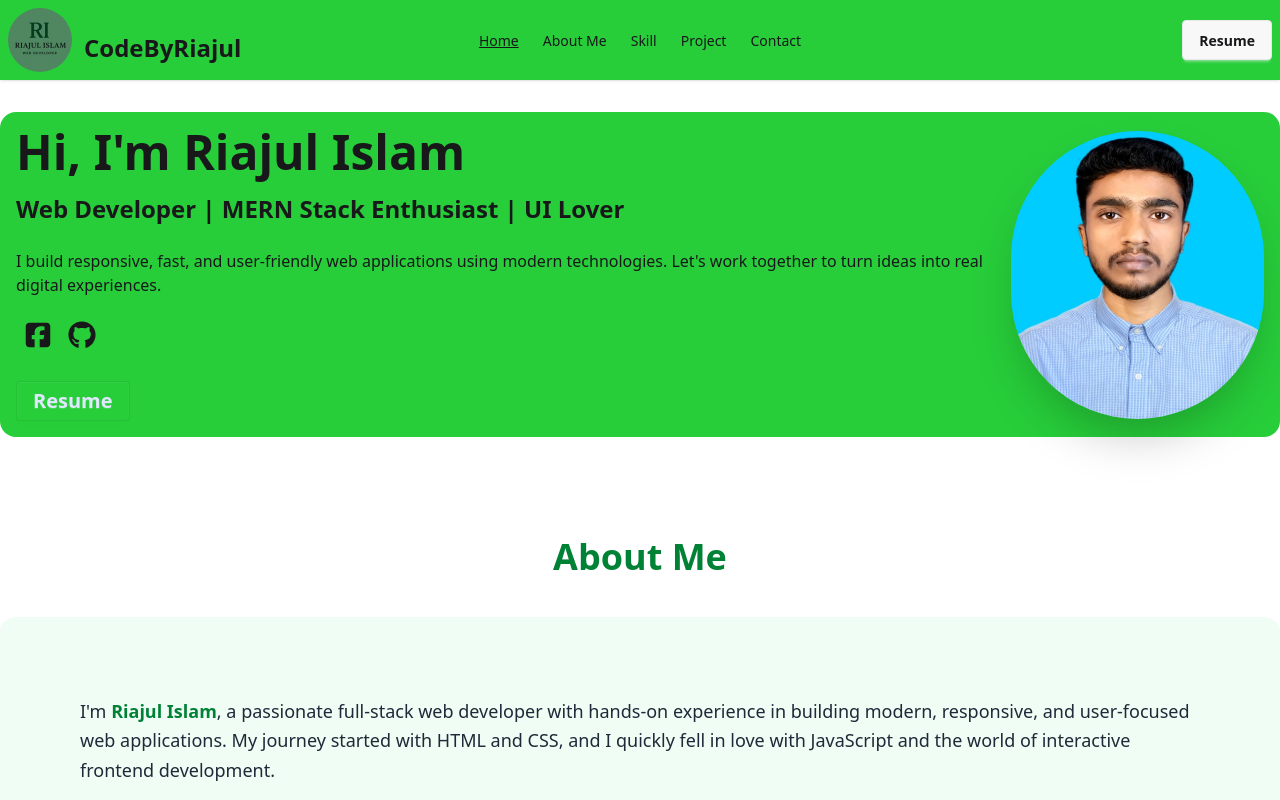
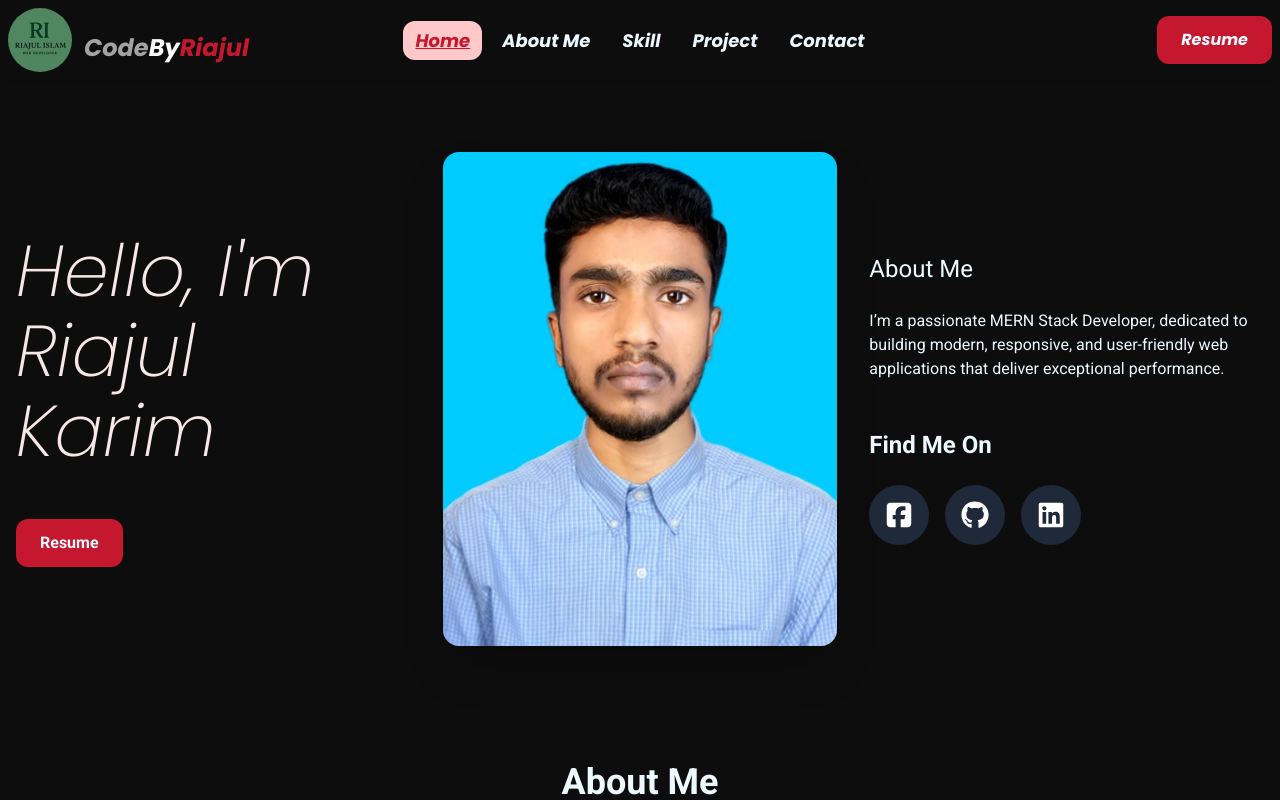
Before and after one commit to rjriajul1/personal-portfilo, a React (Vite) app: page / in a window 1280 px wide. Shown: the top 800 px of the page. Built offline with nearby package versions, Linux system fonts and the light colour scheme.

Commit message:
update banner section

```diff
--- a/index.html
+++ b/index.html
@@ -1,12 +1,12 @@
 <!doctype html>
-<html lang="en" data-theme="light">
+<html lang="en" data-theme="dark">
   <head>
     <meta charset="UTF-8" />
     <link rel="icon" type="image/svg+xml" href="/logo.png" />
     <meta name="viewport" content="width=device-width, initial-scale=1.0" />
     <title>Riajul Karim</title>
   </head>
-  <body>
+  <body class="body-font bg-[#0D0D0D]">
     <div id="root"></div>
     <script type="module" src="/src/main.jsx"></script>
   </body>
--- a/package.json
+++ b/package.json
@@ -15,6 +15,7 @@
     "aos": "^2.3.4",
     "daisyui": "^5.0.43",
     "emailjs-com": "^3.2.0",
+    "motion": "^12.23.6",
     "react": "^19.1.0",
     "react-dom": "^19.1.0",
     "react-fast-marquee": "^1.6.5",
@@ -22,6 +23,7 @@
     "react-modal": "^3.16.3",
     "react-responsive-carousel": "^3.2.23",
     "react-router": "^7.6.3",
+    "react-simple-typewriter": "^5.0.1",
     "tailwindcss": "^4.1.11"
   },
   "devDependencies": {
--- a/src/index.css
+++ b/src/index.css
@@ -1,17 +1,33 @@
+@import url('https://fonts.googleapis.com/css2?family=Poppins:ital,wght@0,100;0,200;0,300;0,400;0,500;0,600;0,700;0,800;0,900;1,100;1,200;1,300;1,400;1,500;1,600;1,700;1,800;1,900&family=Roboto:ital,wght@0,100..900;1,100..900&display=swap');
+
 @import "tailwindcss";
 @plugin "daisyui";
 
 
 
 @plugin "daisyui/theme" {
-  name: "light";
+  name: "dark";
   default: true;
-  --color-primary: #27ce3a;
-  --color-secondary: #82dff0;
-  --color-secondary: ##7c87cf;
+  --color-primary: #C5172E;
 
 }
 
 html {
   scroll-behavior: smooth;
 }
+
+
+
+.body-font {
+  font-family: "Roboto", sans-serif;
+  font-optical-sizing: auto;
+  font-style: normal;
+  font-variation-settings:
+    "wdth" 100;
+}
+
+.heading-font{
+  font-family: "Poppins", sans-serif;
+  font-weight: 200;
+  font-style: italic;
+}
--- a/src/pages/home/aboutMe/AboutMe.jsx
+++ b/src/pages/home/aboutMe/AboutMe.jsx
@@ -2,13 +2,13 @@ import React from "react";
 // import "aos/dist/aos.css";
 const AboutMe = () => {
   return (
-    <section className="bg-white py-25" id="about">
+    <section className=" py-25" id="about">
       <div className="">
-        <h2 className="text-4xl font-bold text-center text-green-700 mb-10">
+        <h2 className="text-4xl font-bold text-center  mb-10">
           About Me
         </h2>
-        <div className="max-w-[1600px] mx-auto bg-green-50 rounded-2xl shadow-md">
-          <div className="  p-8 md:px-15 lg:p-20 space-y-4 text-gray-800 text-lg leading-relaxed">
+        <div className="max-w-[1600px] mx-auto  rounded-2xl shadow-md">
+          <div className="  p-8 md:px-15 lg:p-20 space-y-4 text-lg leading-relaxed">
             <p>
               I'm{" "}
               <span className="font-semibold text-green-700">Riajul Islam</span>
--- a/src/pages/home/hero/Hero.jsx
+++ b/src/pages/home/hero/Hero.jsx
@@ -1,50 +1,94 @@
 import React from "react";
 import profile from "../../../assets/profile.jpg";
 import { Link } from "react-router";
-import { FaGithub } from "react-icons/fa";
+import { FaGithub, FaLinkedin } from "react-icons/fa";
 import { FaSquareFacebook } from "react-icons/fa6";
 import "aos/dist/aos.css";
+import { motion } from "motion/react";
+import Button from "../../shared/Button";
+import { Typewriter } from "react-simple-typewriter";
 const Hero = () => {
   return (
-    <div className="hero rounded-2xl max-w-[1600px] mt-8 mx-auto bg-primary">
-      <div className="hero-content flex-col lg:flex-row-reverse">
-        <img
+    <div className="hero rounded-2xl max-w-[1600px] mt-14 mx-auto ">
+      <div className="flex p-4 flex-col lg:flex-row lg:items-center ">
+        {/* introduction */}
+        <motion.div
+          initial={{ scale: 0 }}
+          animate={{ x: [0, 120, 0], scale: 1 }}
+          transition={{ duration: 2 }}
+          className="flex-1 order-2 lg:order-1 mr-8 mt-10 lg:mt-0"
+        >
+          <motion.h1
+            animate={{ color: ["#C5172E", "#FFFCFB"] }}
+            transition={{ duration: 5, delay: 3, repeat: Infinity }}
+            className="text-7xl heading-font font-bold leading-20"
+          >
+            {" "}
+            Hello, I'm Riajul Karim
+          </motion.h1>
+          <div className="mt-12">
+            <Button />
+          </div>
+        </motion.div>
+
+        {/* photo */}
+        <div className="order-1 lg:order-2 flex-1 duration-5000 p-10 lg:p-0">
+          <motion.img
+            initial={{ scale: 0 }}
+            animate={{ scale: 1 }}
+            transition={{ duration: 2 }}
             src={profile}
-          className=" w-52 h-52 md:w-72 md:h-72  rounded-full shadow-2xl"
+            className=" w-full rounded-2xl shadow-2xl"
           />
+        </div>
+
+        {/* about and link */}
+        <motion.div
+          initial={{ scale: 0 }}
+          animate={{ x: [120, 120, 0], scale: 1 }}
+          transition={{ duration: 2 }}
+          className="order-3 lg:order-3 lg:ml-8 mt-10 lg:mt-0   flex-1"
+        >
+          <h1 className="text-2xl mb-6">About Me</h1>
+          <p className="w-1/2 lg:w-full">
+            <Typewriter
+              words={[
+                "I’m a passionate MERN Stack Developer, dedicated to building modern, responsive, and user-friendly web applications that deliver exceptional performance.",
+              ]}
+              cursor
+              cursorStyle="|"
+              cursorColor="red"
+              typeSpeed={30}
+              delaySpeed={1000}
+            />
+          </p>
           <div>
-          <h1 className="md:text-5xl text-2xl font-bold">
-            {" "}
-            Hi, I'm Riajul Islam
-            <br />
-            <span className="md:text-2xl text-xl">
-              {" "}
-              Web Developer | MERN Stack Enthusiast | UI Lover
-            </span>
-          </h1>
-          <p className="py-6">
-            I build responsive, fast, and user-friendly web applications using
-            modern technologies. Let's work together to turn ideas into real
-            digital experiences.
-          </p>
-          <div className="flex gap-4 mb-8 ml-2">
+            <h1 className="mt-12 mb-6 text-2xl font-bold">Find Me On</h1>
+            <div className="flex gap-4">
+              <div className="bg-gray-800 p-4 rounded-full  transition-all duration-1000  hover:bg-primary ">
                 <Link
                   to="https://www.facebook.com/share/1JHcRoWsFS/"
                   target="_blank"
                 >
-              <FaSquareFacebook className="hover:text-blue-500" size={28} />
-            </Link>
-            <Link to="https://github.com/rjriajul1" target="_blank">
-              <FaGithub className="hover:text-white" size={28} />
+                  <FaSquareFacebook color="white" size={28} />
                 </Link>
               </div>
+              <div className="bg-gray-800 p-4 rounded-full  transition-all duration-1000  hover:bg-primary ">
+                <Link to="https://github.com/rjriajul1" target="_blank">
+                  <FaGithub color="white" size={28} />
+                </Link>
+              </div>
+              <div className="bg-gray-800 p-4 rounded-full  transition-all duration-1000  hover:bg-primary ">
                 <Link
-            to="https://drive.google.com/file/d/1GrXboy1vSXVkzCiqw8gUCOja4gm-NNGl/view"
+                  to="https://www.linkedin.com/in/riajul-karim"
                   target="_blank"
                 >
-            <button className="btn text-xl btn-primary">Resume</button>
+                  <FaLinkedin color="white" size={28} />
                 </Link>
               </div>
+            </div>
+          </div>
+        </motion.div>
       </div>
     </div>
   );
--- /dev/null
+++ b/src/pages/shared/Button.jsx
@@ -0,0 +1,19 @@
+import React from "react";
+import { Link } from "react-router";
+
+const Button = ({url}) => {
+  return (
+    <div>
+      <Link
+        to={url}
+        target="_blank"
+      >
+        <button className="bg-primary hover:cursor-pointer px-6 py-3 rounded-xl font-bold transition-all duration-500 hover:bg-transparent hover:border-2 hover:border-primary">
+          Resume
+        </button>
+      </Link>
+    </div>
+  );
+};
+
+export default Button;
--- a/src/pages/shared/navbar/Navbar.jsx
+++ b/src/pages/shared/navbar/Navbar.jsx
@@ -1,29 +1,30 @@
 import React from "react";
 import { Link, NavLink } from "react-router"
 import logo from '../../../assets/logo.png'
+import Button from "../Button";
 const Navbar = () => {
   const links = (
     <>
       <li>
-        <NavLink  className={({isActive})=> isActive ? ' underline': ''} to="/">Home</NavLink>
+        <NavLink  className={({isActive})=> isActive ? ' underline text-[18px] bg-red-200 rounded-xl text-primary  mr-2': ''} to="/">Home</NavLink>
       </li>
-      <li>
+      <li className="text-[18px] hover:bg-red-200 rounded-xl hover:text-primary transition duration-500 mr-2">
         <a href="#about">About Me</a>
       </li>
-      <li>
+      <li className="text-[18px] hover:bg-red-200 rounded-xl hover:text-primary transition duration-500 mr-2">
         <a href="#skill">Skill</a>
       </li>
-      <li>
+      <li className="text-[18px] hover:bg-red-200 rounded-xl hover:text-primary transition duration-500 mr-2">
         <a href="#project">Project</a>
       </li>
-      <li>
+      <li className="text-[18px] hover:bg-red-200 rounded-xl hover:text-primary transition duration-500">
         <a href="#contact">Contact</a>
       </li>
 
     </>
   );
   return (
-    <div className="bg-primary shadow-sm">
+    <div className="heading-font shadow-md bg-[#0D0D0D] ">
         <div className="navbar max-w-[1600px] mx-auto  ">
       <div className="navbar-start">
         <div className="dropdown">
@@ -46,23 +47,23 @@ const Navbar = () => {
           </div>
           <ul
             tabIndex={0}
-            className="menu menu-sm dropdown-content bg-primary rounded-box z-1 mt-3 w-52 p-2 shadow"
+            className="menu menu-sm dropdown-content  rounded-box z-1 mt-3 w-52 p-2 shadow"
           >
           {links}
           </ul>
         </div>
         <div className="flex items-end gap-3">
             <img className="w-16 rounded-full" src={logo} alt="" />
-            <h1 className="font-bold mb-2 text-2xl">CodeByRiajul</h1>
+            <h1 className="font-bold hidden md:block mb-2 text-2xl text-[#A3A3A3]">Code<span className="text-white">By</span><span className="text-primary">Riajul</span></h1>
         </div>
       </div>
       <div className="navbar-center hidden lg:flex">
-        <ul className="menu menu-horizontal px-1">
+        <ul className="menu menu-horizontal px-1 font-bold ">
           {links}
         </ul>
       </div>
       <div className="navbar-end">
-        <Link to="https://drive.google.com/file/d/1GrXboy1vSXVkzCiqw8gUCOja4gm-NNGl/view" target="_blank"><button className="btn font-bold">Resume</button></Link>
+        <Button url={'https://drive.google.com/file/d/1GrXboy1vSXVkzCiqw8gUCOja4gm-NNGl/view'}/>
       </div>
     </div>
     </div>
```
Also changed, not shown: 1 other file (tests, documents, lock files or other folders). Lines whose indentation alone changed are shown as unchanged.
